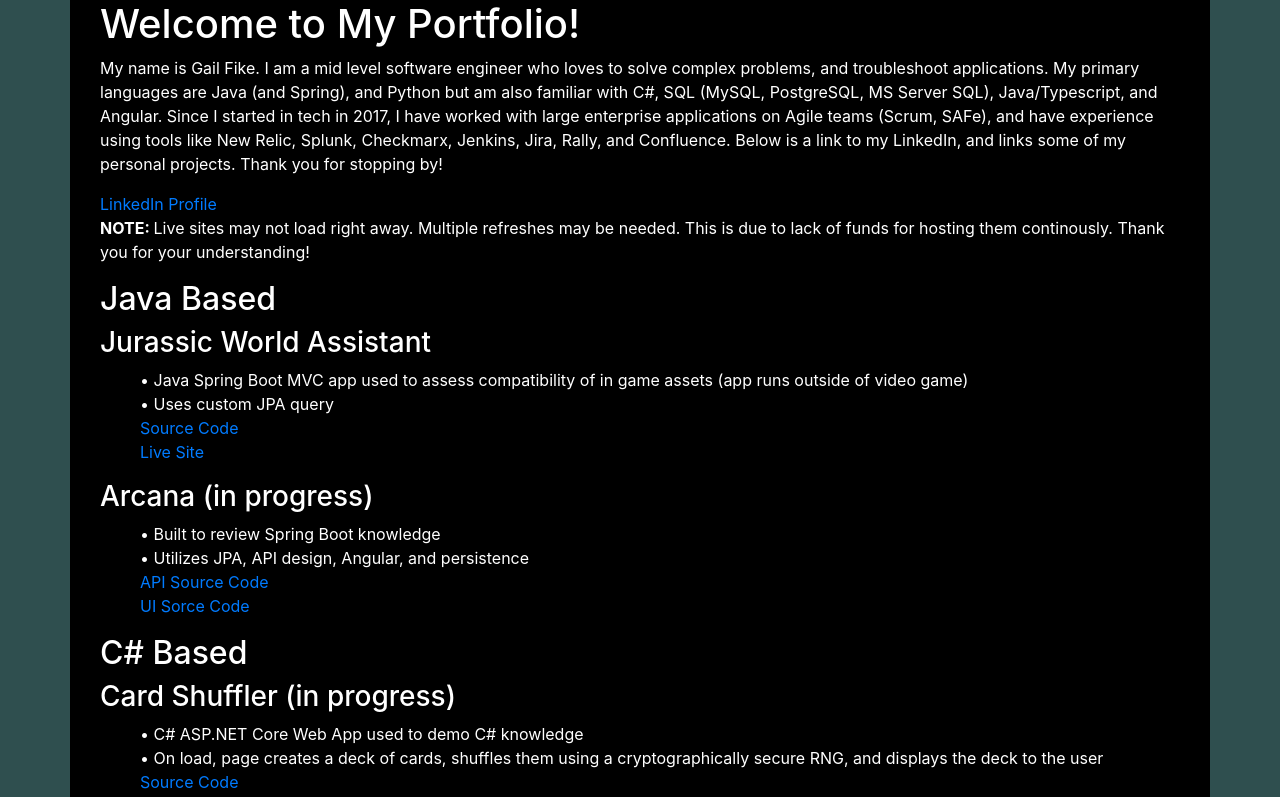
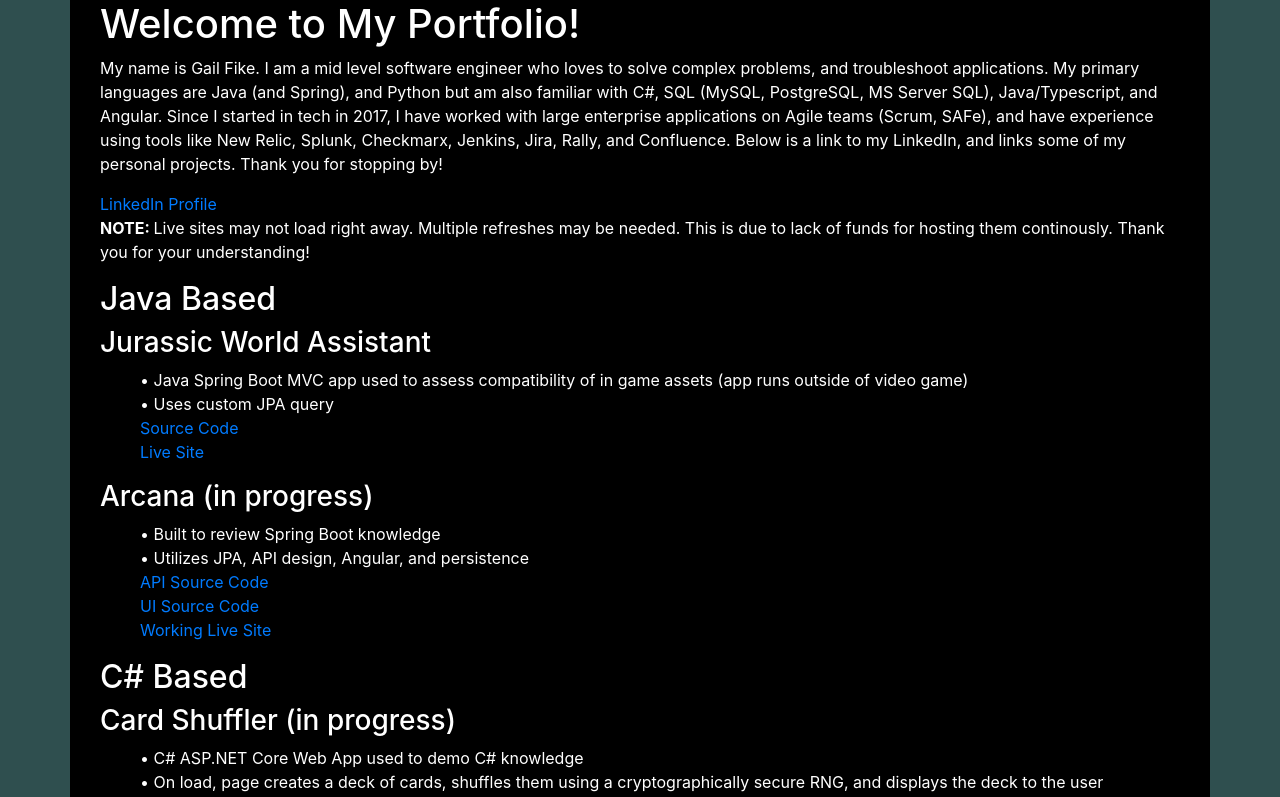
Before and after one commit to gfike19/template-angular, an Angular app: page / in a window 1280 px wide. Shown: the top 797 px of the page. Built offline with nearby package versions, Linux system fonts and the light colour scheme.

Commit message:
changed site link to dev version

```diff
--- a/src/app/center-body/center-body.html
+++ b/src/app/center-body/center-body.html
@@ -18,7 +18,8 @@
     <li>•	Built to review Spring Boot knowledge</li>
     <li>•	Utilizes JPA, API design, Angular, and persistence</li>
     <li><a href="https://github.com/gfike19/Arcana" target="_blank">API Source Code</a></li>
-    <li><a href="https://github.com/gfike19/Arcana-UI" target="_blank">UI Sorce Code</a></li>
+    <li><a href="https://github.com/gfike19/Arcana-UI" target="_blank">UI Source Code</a></li>
+    <li><a href="https://arcana-ui-develop.up.railway.app/" target="_blank">Working Live Site</a></li>
 </ul>
 <h2>C# Based</h2>
 <h3>Card Shuffler (in progress)</h3>
```
Also changed, not shown: 1 other file (tests, documents, lock files or other folders).
